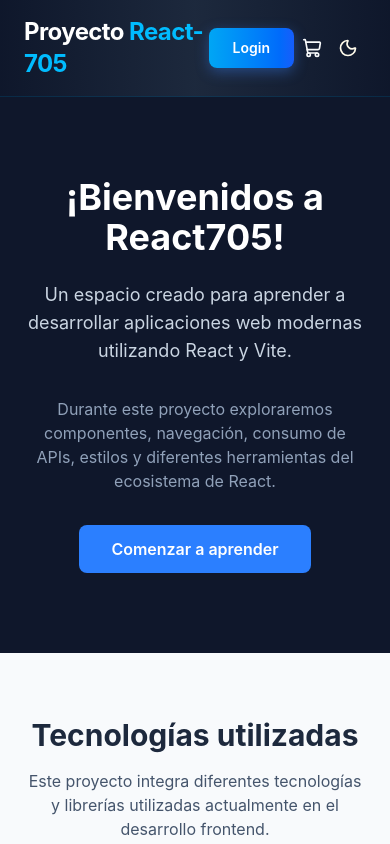
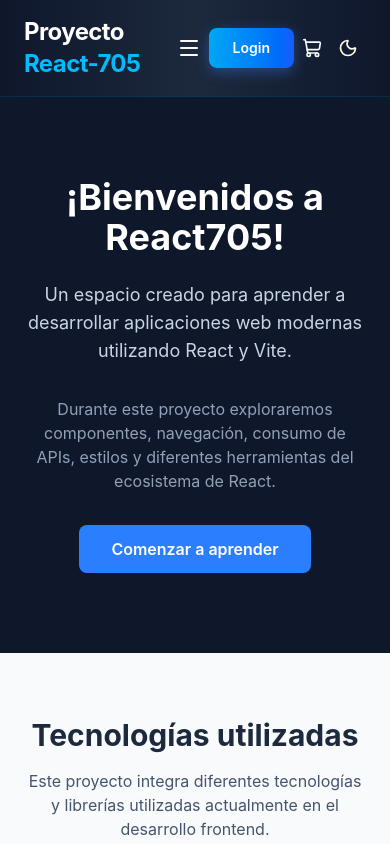
Before and after one commit to mateoyere11-sudo/ProyectoReact-Catalogo, a React (Vite) app: page / in a window 390 px wide. Shown: the top 844 px of the page. Built offline with nearby package versions, Linux system fonts and the light colour scheme.

Commit message:
Nav mobil

```diff
--- a/src/components/Layout/nav.jsx
+++ b/src/components/Layout/nav.jsx
@@ -1,12 +1,33 @@
+import { useState } from 'react'
 import { Link } from 'react-router-dom'
+import { Menu, X } from 'lucide-react'
 
 function Navegacion() {
+  const [menuAbierto, setMenuAbierto] = useState(false)
+
+  const cerrarMenu = () => setMenuAbierto(false)
+
   return (
-    <nav className="hidden md:flex">
-      <ul className="flex items-center gap-2">
+    <nav className="relative md:flex">
+      <button
+        type="button"
+        onClick={() => setMenuAbierto((abierto) => !abierto)}
+        aria-expanded={menuAbierto}
+        aria-controls="menu-principal"
+        aria-label={menuAbierto ? 'Cerrar menú' : 'Abrir menú'}
+        className="rounded-lg p-2 text-slate-50 hover:bg-slate-700 transition-colors md:hidden"
+      >
+        {menuAbierto ? <X size={24} /> : <Menu size={24} />}
+      </button>
+
+      <ul
+        id="menu-principal"
+        className={`${menuAbierto ? 'flex' : 'hidden'} absolute right-0 top-full z-20 mt-3 min-w-48 flex-col gap-2 rounded-lg border border-sky-900/60 bg-slate-800 p-3 shadow-xl md:static md:mt-0 md:flex md:min-w-0 md:flex-row md:items-center md:gap-2 md:border-0 md:bg-transparent md:p-0 md:shadow-none`}
+      >
         <li>
           <Link
             to="/escenario"
+            onClick={cerrarMenu}
             className="px-4 py-2 rounded-lg text-sm font-medium text-sky-100/80 border border-transparent hover:border-sky-400/50 hover:text-white hover:bg-sky-400/10 transition-all duration-200"
           >
             Diviértete
@@ -15,6 +36,7 @@ function Navegacion() {
         <li>
           <Link
             to="/catalogo"
+            onClick={cerrarMenu}
             className="px-4 py-2 rounded-lg text-sm font-medium text-sky-100/80 border border-transparent hover:border-sky-400/50 hover:text-white hover:bg-sky-400/10 transition-all duration-200"
           >
             Catálogo
@@ -23,6 +45,7 @@ function Navegacion() {
         <li>
           <Link
             to="/contacto"
+            onClick={cerrarMenu}
             className="px-4 py-2 rounded-lg text-sm font-medium text-sky-100/80 border border-transparent hover:border-sky-400/50 hover:text-white hover:bg-sky-400/10 transition-all duration-200"
           >
             Contáctame
```
